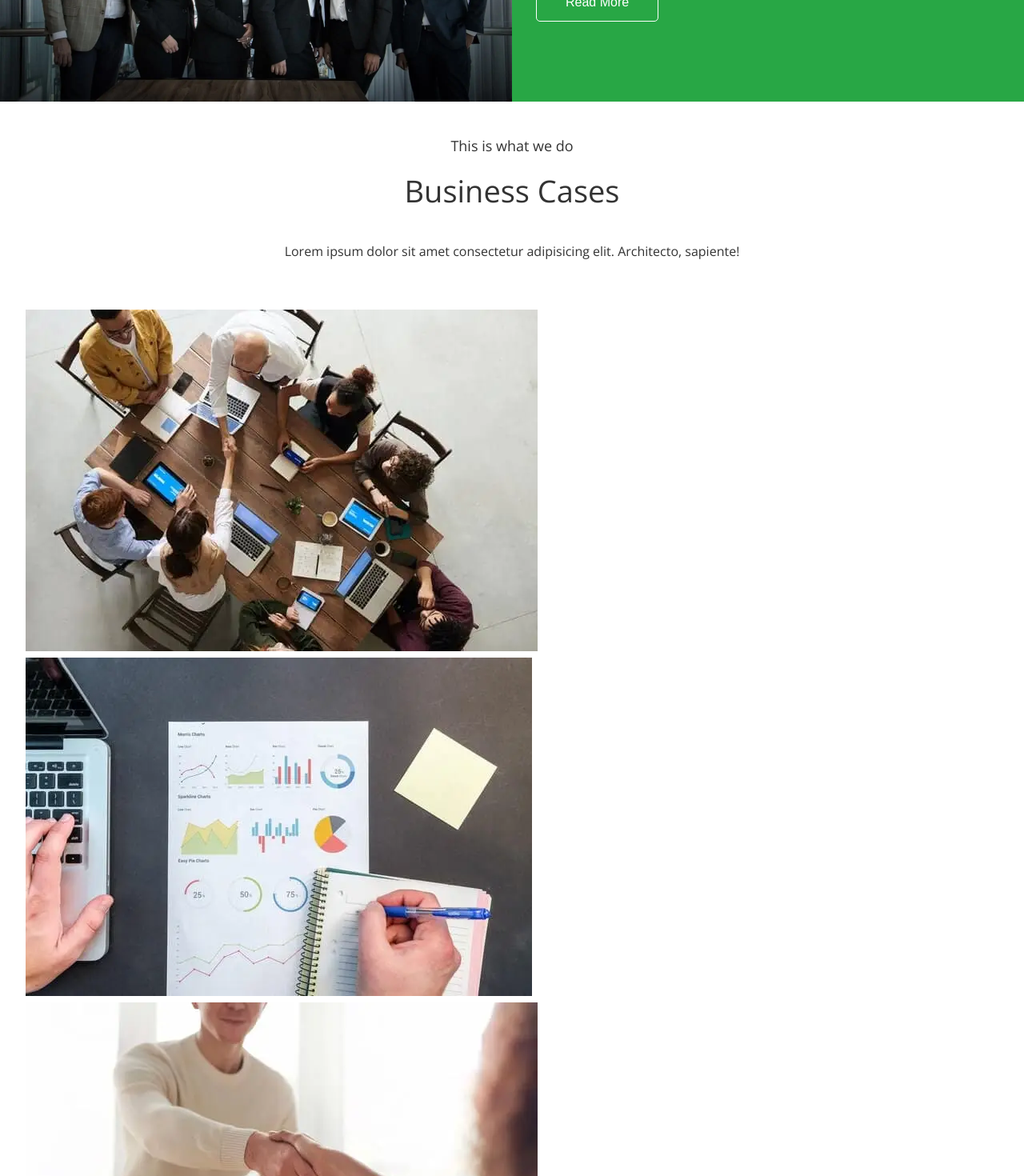
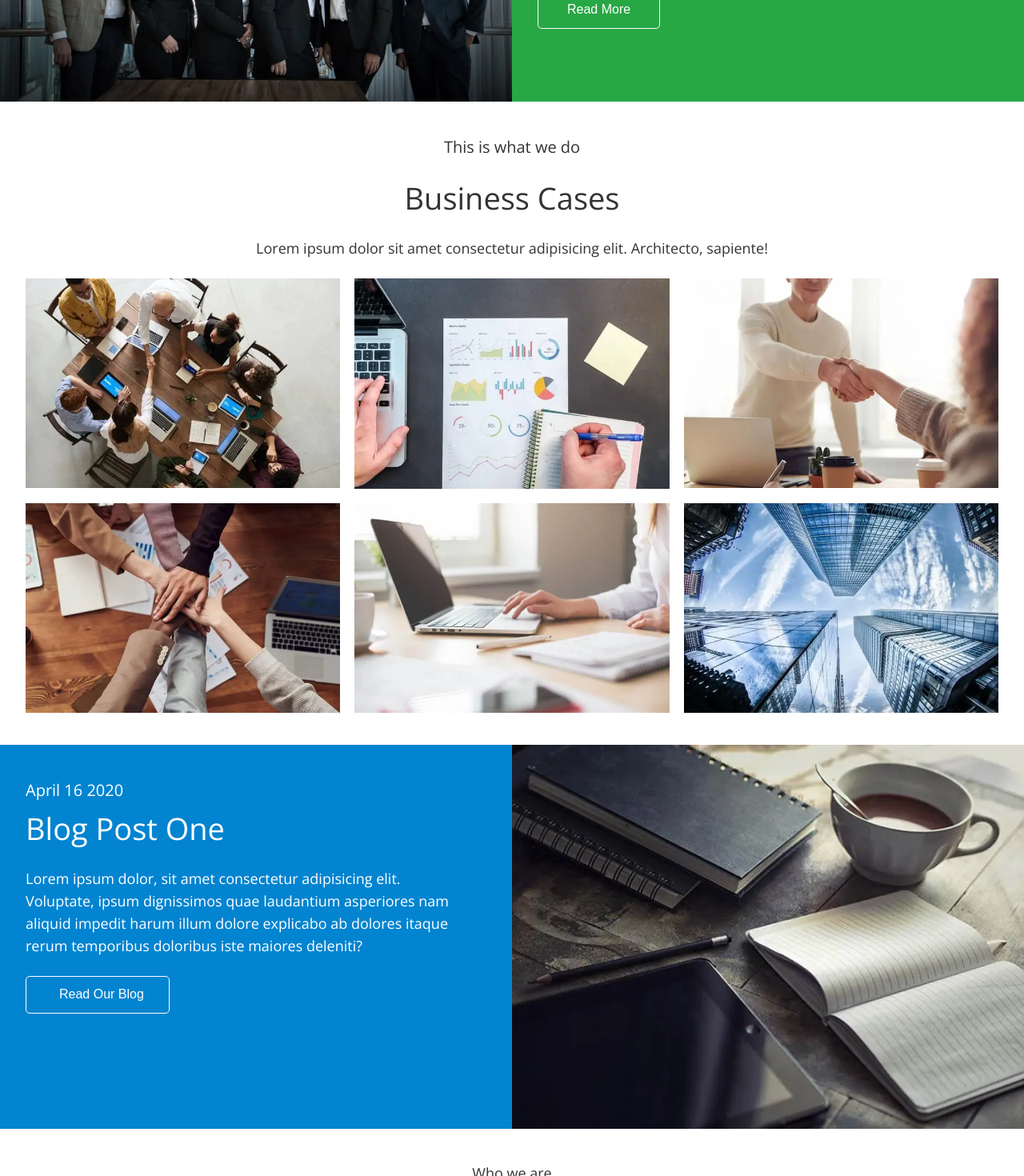
Before and after one commit to HordiienkoOlha/test-finance-ledger, a React (Create React App) app: page / in a window 1280 px wide. Shown: the part 1020-2490 px from the top of the page at 80% size. Built offline with nearby package versions, Linux system fonts and the light colour scheme.

Commit message:
design tablet about blog cases gallery

```diff
--- a/src/components/About/About.js
+++ b/src/components/About/About.js
@@ -9,9 +9,9 @@ const About = () => {
       <div className="about__content">
         <h2 className="about__title visually-hidden">About</h2>
         <ul className="about__list">
-          <li className="about__item">
-            <div className="about__thumb">
-              <picture className="about__image">
+          <li className="about__item about__thumb">
+            {/* <div className="about__thumb"> */}
+            <picture>
               <source
                 media="(min-width: 1200px)"
                 srcSet={`
@@ -25,9 +25,13 @@ const About = () => {
                     ${people3} 1x,
                     ${people4} 2x`}
               />
-                <img src={people3} alt="Group of people" />
+              <img
+                className="about__image"
+                src={people3}
+                alt="Group of people"
+              />
             </picture>
-            </div>
+            {/* </div> */}
           </li>
           <li className="about__item section about__item-indentation">
             <p className="about__pretitle">What you are looking for</p>
--- a/src/components/About/_About.module.scss
+++ b/src/components/About/_About.module.scss
@@ -3,14 +3,23 @@
   color: $primary-bg-color;
 }
 .about__tumb {
-  width: 579px;
+  width: 368px;
+  height: 589px;
 }
 .about__image {
-  display: block;
+  // display: block;
+  // height: 100%;
+  // width: 100%;
+  // object-fit: cover;
+  @media screen and (min-width: 768px) {
+  }
+}
+.about__tumb img {
   height: 100%;
   width: 100%;
   object-fit: cover;
 }
+
 .about__list {
   @media screen and (min-width: 768px) {
     display: grid;
@@ -20,11 +29,19 @@
 .about__item-indentation {
   padding-left: 30px;
   padding-right: 30px;
+  @media screen and (min-width: 768px) {
+    padding-left: 32px;
+    padding-right: 53px;
+  }
 }
 .about__pretitle {
   margin-bottom: 8px;
   font-size: 18px;
   line-height: 1.67;
+  @media screen and (min-width: 768px) {
+    font-size: 20px;
+    line-height: 1.65;
+  }
 }
 
 .about__nexttitle {
@@ -38,6 +55,10 @@
   margin-bottom: 24px;
   font-size: 16px;
   line-height: 1.63;
+  @media screen and (min-width: 768px) {
+    font-size: 18px;
+    line-height: 1.56;
+  }
 }
 
 .about__button {
@@ -48,5 +69,9 @@
   padding-left: 36px;
   padding-right: 36px;
 
-  border: 1px solid #ffffff;
+  border: 1px solid $primary-bg-color;
+  @media screen and (min-width: 768px) {
+    font-size: 18px;
+    line-height: 1.56;
+  }
 }
--- a/src/components/Blog/Blog.js
+++ b/src/components/Blog/Blog.js
@@ -6,6 +6,8 @@ import blog2 from "../../images/home/blog@2x.jpg";
 const Blog = () => {
   return (
     <section className="blog ">
+      <ul className="blog__list">
+        <li className="blog__item blog__item--image">
           <picture>
             <source
               media="(min-width: 1200px)"
@@ -22,19 +24,23 @@ const Blog = () => {
             />
             <img src={blog1} alt="Tablet, notebook and coffee" />
           </picture>
-      <div className="blog__content section container">
+        </li>
+        <li className="blog__item blog__item--text">
+          <div className="blog__content section">
             <p className="blog__pretitle">April 16 2020</p>
             <h3 className="blog__title">Blog Post One</h3>
             <p className="blog__text">
-          Lorem ipsum dolor, sit amet consectetur adipisicing elit. Voluptate,
-          ipsum dignissimos quae laudantium asperiores nam aliquid impedit harum
-          illum dolore explicabo ab dolores itaque rerum temporibus doloribus
-          iste maiores deleniti?
+              Lorem ipsum dolor, sit amet consectetur adipisicing elit.
+              Voluptate, ipsum dignissimos quae laudantium asperiores nam
+              aliquid impedit harum illum dolore explicabo ab dolores itaque
+              rerum temporibus doloribus iste maiores deleniti?
             </p>
             <button type="button" className="button blog__button">
               Read Our Blog
             </button>
           </div>
+        </li>
+      </ul>
     </section>
   );
 };
--- a/src/components/Blog/_Blog.module.scss
+++ b/src/components/Blog/_Blog.module.scss
@@ -2,14 +2,49 @@
   background-color: $accent-bg-color;
   color: $primary-bg-color;
 }
-
+.blog__list {
+  @media screen and (min-width: 768px) {
+    display: grid;
+    grid-template-columns: repeat(2, 1fr);
+    grid-column-start: 2;
+    grid-row-start: 1;
+  }
+}
+// .blog__item {
+// @media screen and (min-width: 768px) {
+//   // grid-column-start: span 2;
+//   // grid-column-end: 1;
+// }
+// }
+.blog__item--image {
+  @media screen and (min-width: 768px) {
+    grid-column-start: 2;
+    grid-row-start: 1;
+  }
+}
+.blog__item--text {
+  @media screen and (min-width: 768px) {
+    grid-column-start: 1;
+    grid-row-start: 1;
+  }
+}
 .blog__content {
+  padding-left: 20px;
+  padding-right: 40px;
+  @media screen and (min-width: 768px) {
+    padding-left: 32px;
+    padding-right: 53px;
+  }
 }
 
 .blog__pretitle {
   margin-bottom: 8px;
   font-size: 18px;
   line-height: 1.67;
+  @media screen and (min-width: 768px) {
+    font-size: 20px;
+    line-height: 1.65;
+  }
 }
 
 .blog__title {
@@ -23,14 +58,22 @@
   font-size: 16px;
   line-height: 1.63;
   margin-bottom: 24px;
+  @media screen and (min-width: 768px) {
+    font-size: 18px;
+    line-height: 1.56;
+  }
 }
 
 .blog__button {
   background-color: $accent-bg-color;
   color: $primary-bg-color;
-  border: 1px solid #ffffff;
+  border: 1px solid $primary-bg-color;
   padding-left: 41px;
   padding-right: 31px;
   font-size: 16px;
   line-height: 1.63;
+  @media screen and (min-width: 768px) {
+    font-size: 18px;
+    line-height: 1.56;
+  }
 }
--- a/src/components/Cases/Cases.js
+++ b/src/components/Cases/Cases.js
@@ -2,8 +2,8 @@ import Gallery from "../Gallery";
 
 const Cases = () => {
   return (
-    <section className="cases ">
-      <div className="cases__content section">
+    <section className="cases section">
+      <div className="cases__content ">
         <p className="cases__pretitle">This is what we do</p>
         <h3 className="cases__title">Business Cases</h3>
         <p className="cases__text">
--- a/src/components/Cases/_Cases.module.scss
+++ b/src/components/Cases/_Cases.module.scss
@@ -11,16 +11,29 @@
 .cases__pretitle {
   font-size: 18px;
   line-height: 1.67;
+  @media screen and (min-width: 768px) {
+    font-size: 20px;
+    line-height: 1.65;
+    margin-bottom: 24px;
+  }
 }
 
 .cases__title {
   font-weight: 300;
   font-size: 38px;
   line-height: 1.26;
+  @media screen and (min-width: 768px) {
+    margin-bottom: 24px;
+  }
 }
 
 .cases__text {
   font-size: 16px;
   line-height: 1.63;
   margin-bottom: 20px;
+  @media screen and (min-width: 768px) {
+    font-size: 18px;
+    line-height: 1.56;
+    margin-bottom: 24px;
+  }
 }
--- a/src/components/Gallery/Gallery.module.scss
+++ b/src/components/Gallery/Gallery.module.scss
@@ -1,10 +1,19 @@
-// .gallery{
-
-// }
+.gallery {
+  align-items: center;
+  @media screen and (min-width: 768px) {
+    display: grid;
+    grid-template-columns: repeat(3, 1fr);
+    grid-column-gap: 18px;
+    grid-row-gap: 18px;
+  }
+}
 
 .gallery__item {
   margin-bottom: 8px;
   &:last-child {
     margin-bottom: 0;
   }
+  @media screen and (min-width: 768px) {
+    margin-bottom: 0;
+  }
 }
```
Also changed, not shown: src/components/Gallery/Gallery.js (+0 -10 lines). Lines whose indentation alone changed are shown as unchanged.
